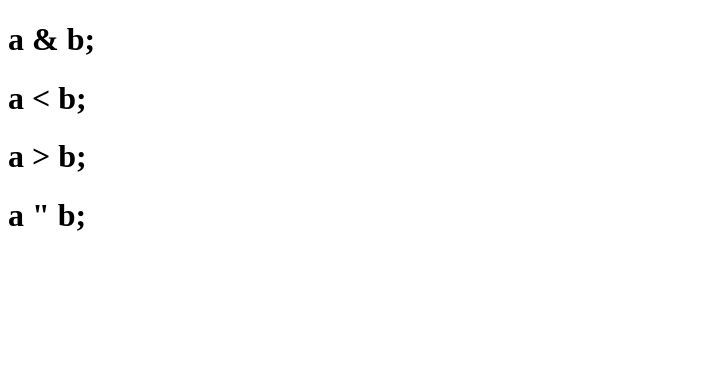
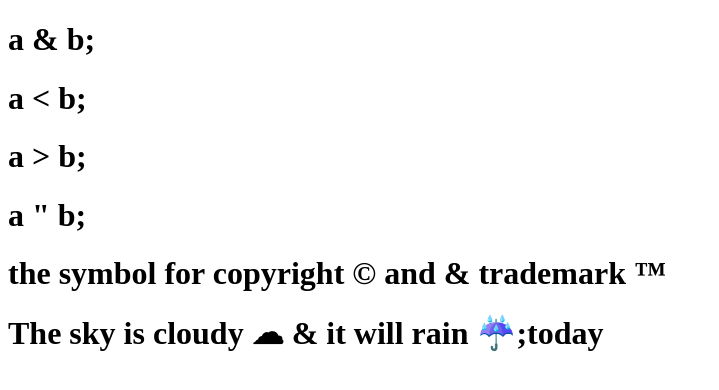
Before and after one commit to smritishaw123/Html-entities, a plain HTML site: page index.html in a window 1280 px wide. Shown: the whole page, without its empty margins (0-719 px from the left). Drawn offline with Linux system fonts and the light colour scheme.

Commit message:
now i add a file

```diff
--- a/index.html
+++ b/index.html
@@ -10,7 +10,10 @@
    <h1>a &lt b;</h1>
    <h1>a &gt b;</h1>
    <h1>a &quot b;</h1>
-
-
+   <!--Print the symbols for copyright & trademark on your webpag -->
+   <h1>the symbol for copyright &copy; and & trademark &trade;</h1>
+  <!--print the following on the screen using an<h1>  heading element and entities
+    search for suitable cloud &rain entities< -->
+    <h1>The sky is cloudy &#x2601; & it will rain &#9748;;today</h1>
 </body>
 </html>
```
